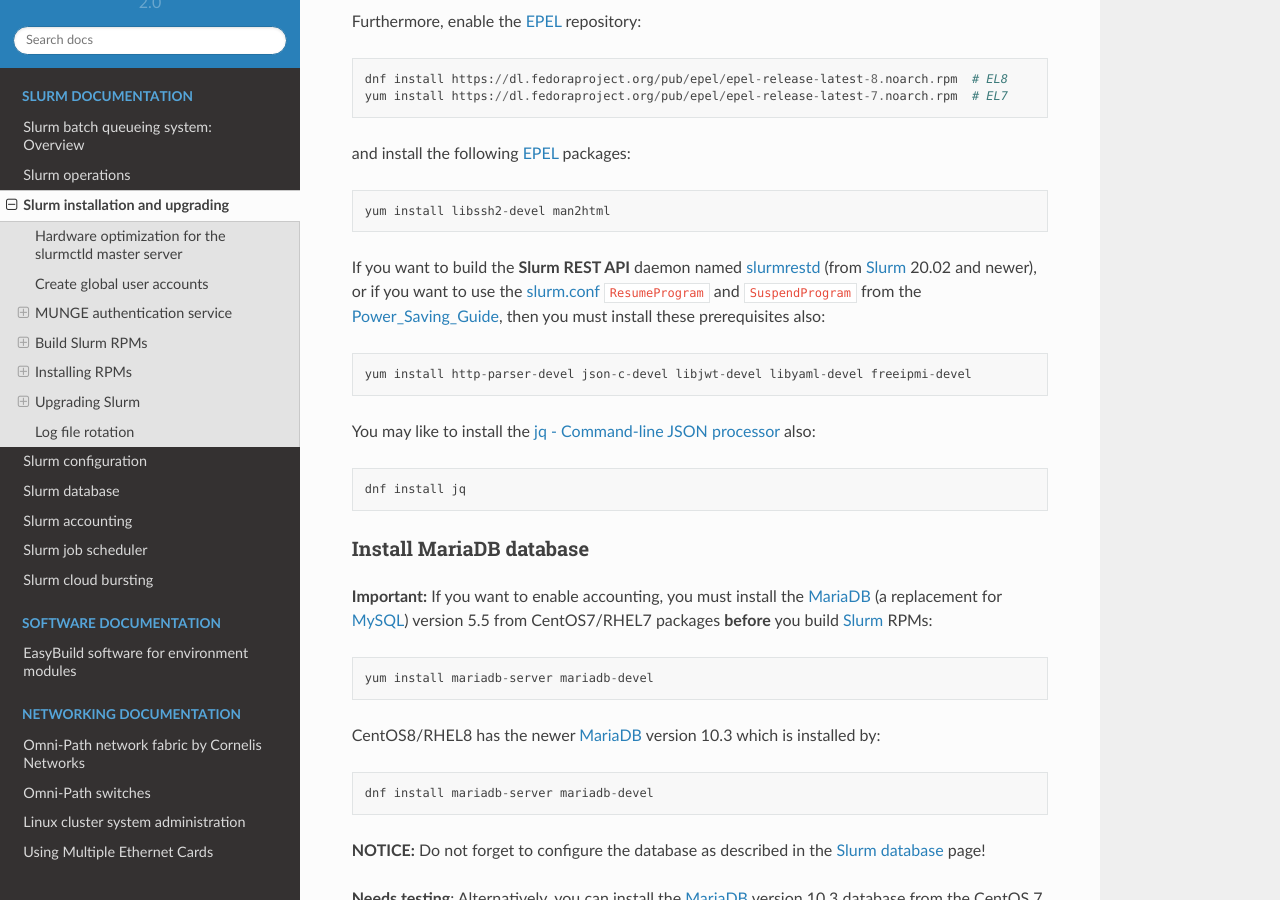
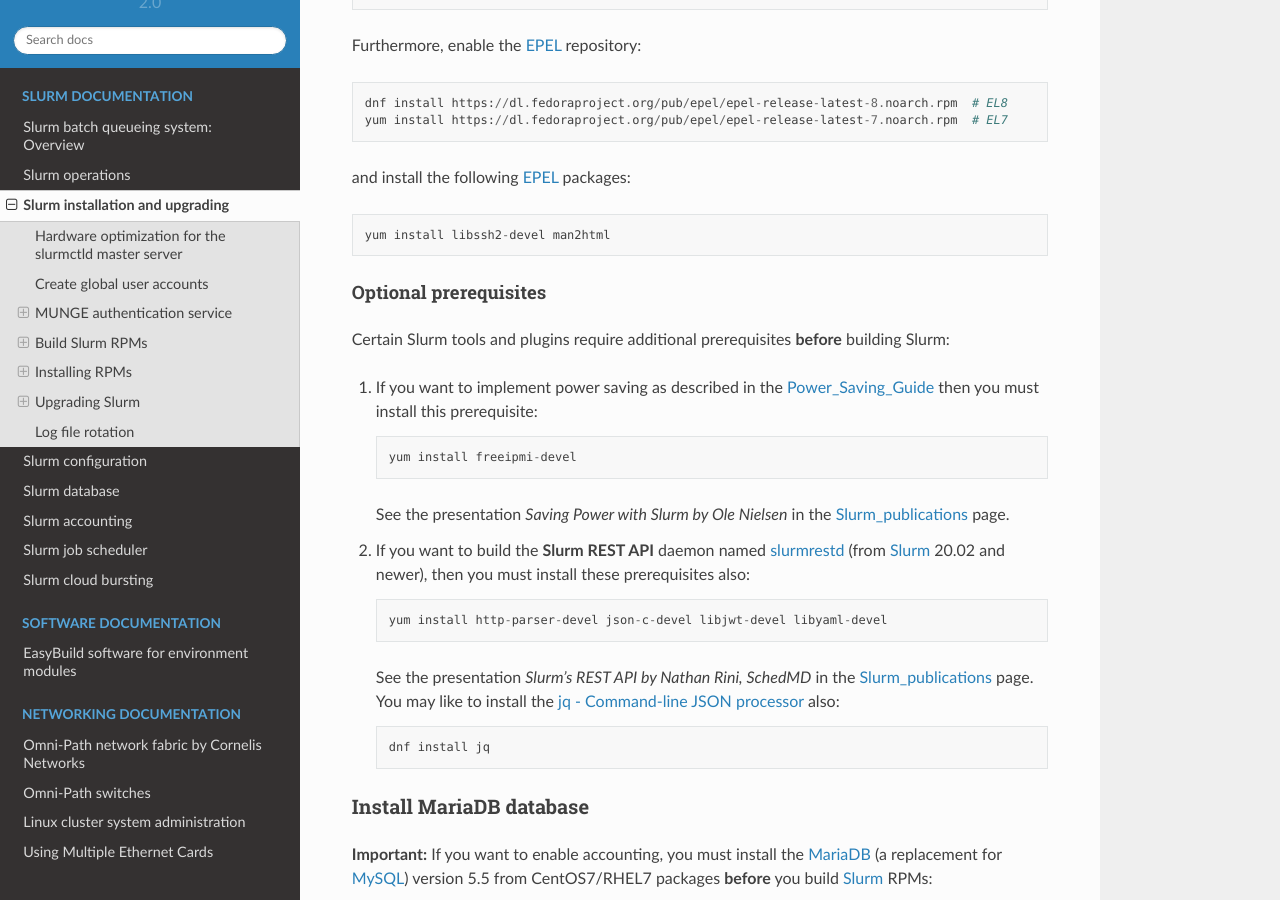
Before and after one commit to OleHolmNielsen/Niflheim_system, a Sphinx documentation site: the page built from docs/Slurm_installation.rst, in a window 1280 px wide and 900 px high, scrolled down 5388 px. Built offline with Sphinx 7.4.7 and the Read the Docs theme 2.0.0, drawn with Linux system fonts in a browser that asks for light colours; some of the changed text lies outside the part shown.

Commit message:
Section on Optional prerequisites

```diff
--- a/docs/Slurm_installation.rst
+++ b/docs/Slurm_installation.rst
@@ -226,15 +226,26 @@
 
   yum install libssh2-devel man2html
 
-If you want to build the **Slurm REST API** daemon named slurmrestd_ (from Slurm_ 20.02 and newer),
-or if you want to use the slurm.conf_ ``ResumeProgram`` and ``SuspendProgram`` from the Power_Saving_Guide_,
-then you must install these prerequisites also::
+Optional prerequisites
+........................
 
-  yum install http-parser-devel json-c-devel libjwt-devel libyaml-devel freeipmi-devel
+Certain Slurm tools and plugins require additional prerequisites **before** building Slurm:
 
-You may like to install the `jq - Command-line JSON processor <https://jqlang.github.io/jq/>`_ also::
+1. If you want to implement power saving as described in the Power_Saving_Guide_ then you must install this prerequisite::
 
-  dnf install jq
+     yum install freeipmi-devel
+
+   See the presentation *Saving Power with Slurm by Ole Nielsen* in the Slurm_publications_ page.
+
+2. If you want to build the **Slurm REST API** daemon named slurmrestd_ (from Slurm_ 20.02 and newer),
+   then you must install these prerequisites also::
+
+     yum install http-parser-devel json-c-devel libjwt-devel libyaml-devel
+
+   See the presentation *Slurm's REST API by Nathan Rini, SchedMD* in the Slurm_publications_ page.
+   You may like to install the `jq - Command-line JSON processor <https://jqlang.github.io/jq/>`_ also::
+
+     dnf install jq
 
 .. _slurmrestd: https://slurm.schedmd.com/rest.html
 .. _Power_Saving_Guide: https://slurm.schedmd.com/power_save.html
```
